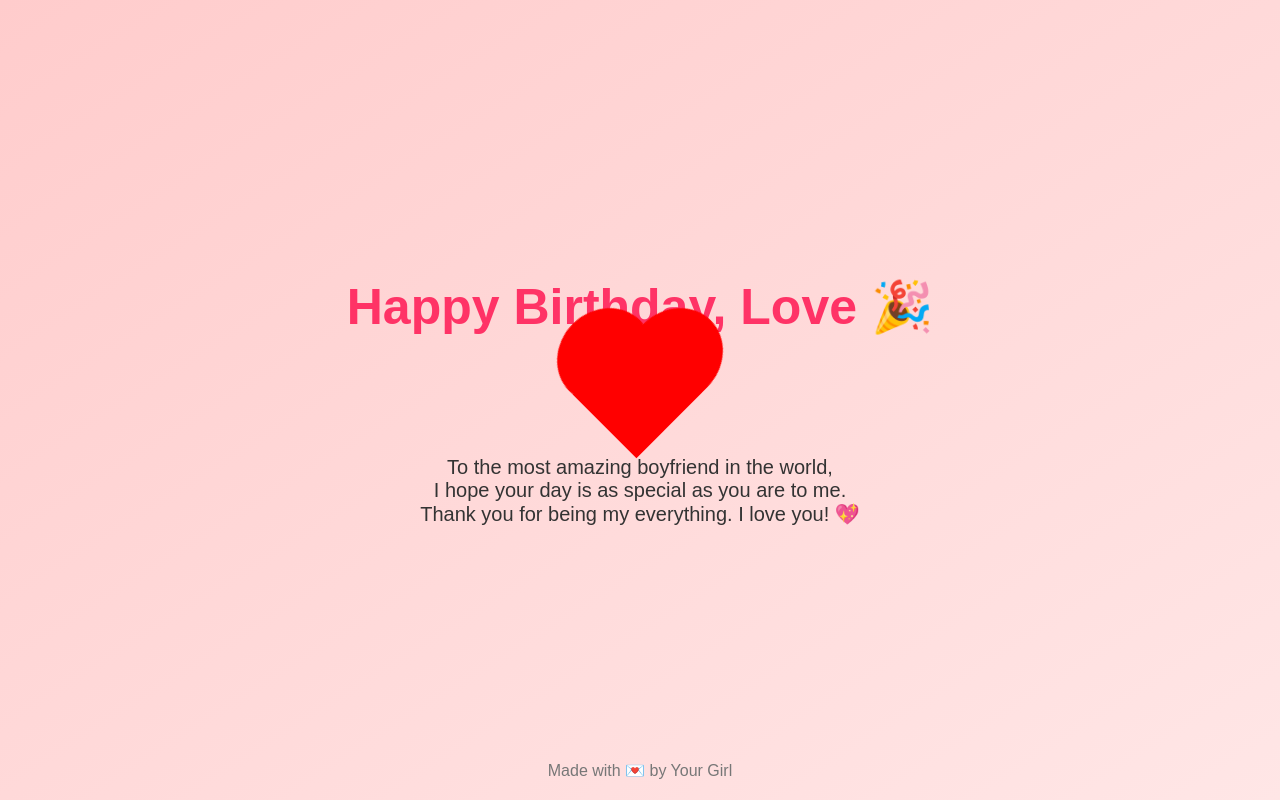
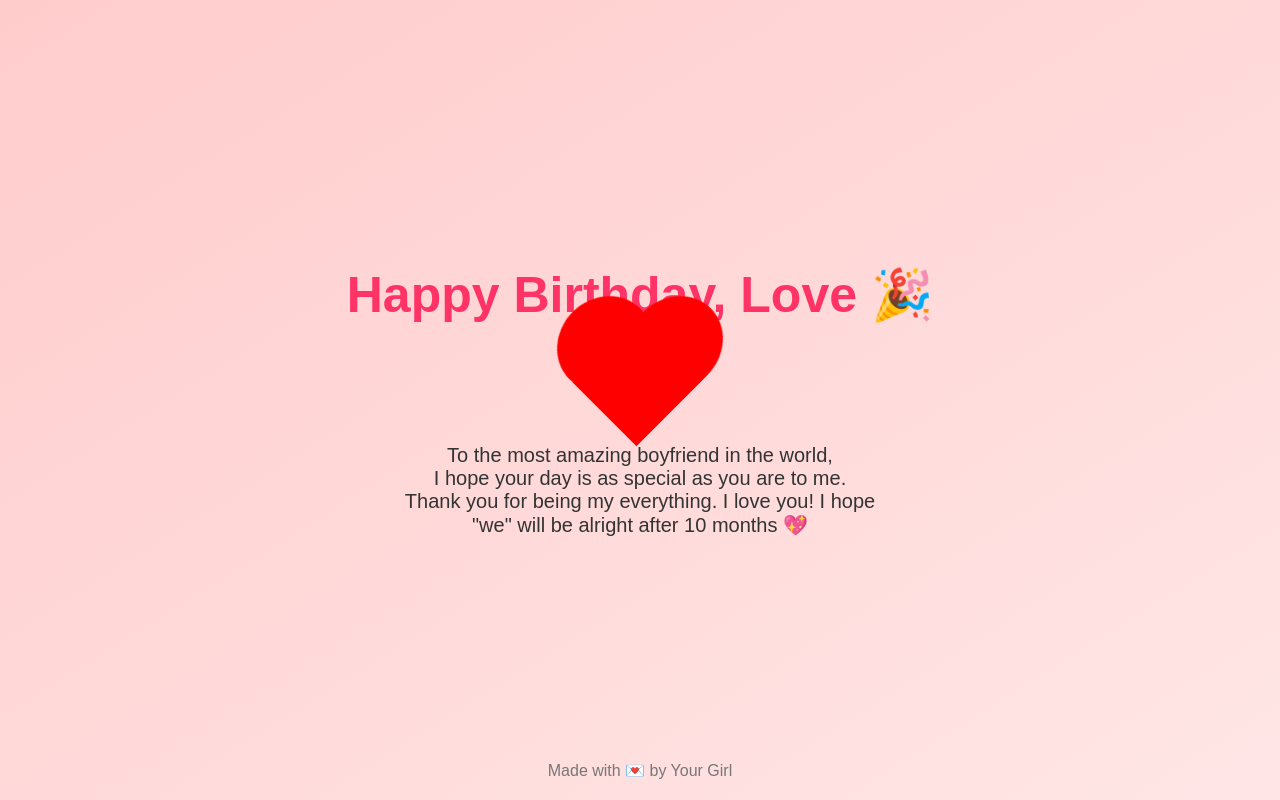
Before and after one commit to Jen18xx/Happy-Birthday-Lovee, a plain HTML site: page Index.html in a window 1280 px wide. Drawn offline with Linux system fonts and the light colour scheme.

Commit message:
Update Index.html

```diff
--- a/Index.html
+++ b/Index.html
@@ -2,7 +2,7 @@
 <html lang="en">
 <head>
   <meta charset="UTF-8">
-  <title>Happy Birthday, My Love 🎂</title>
+  <title>Happy Birthday, KRISHANU, my love 🎂</title>
   <style>
     body {
       margin: 0;
@@ -84,7 +84,7 @@
   <p>
     To the most amazing boyfriend in the world,<br>
     I hope your day is as special as you are to me.<br>
-    Thank you for being my everything. I love you! 💖
+    Thank you for being my everything. I love you! I hope "we" will be alright after 10 months 💖
   </p>
   <div class="footer">Made with 💌 by Your Girl</div>
 
```
